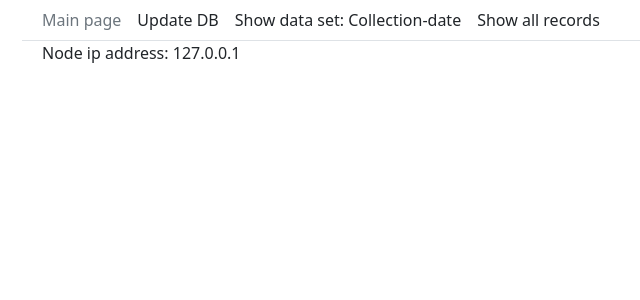
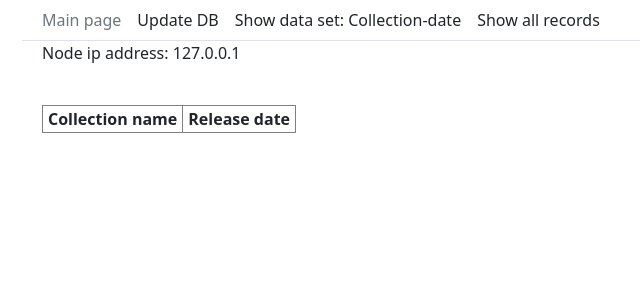
Before and after one commit to sofinan/api_hw, a Flask app: page /display in a window 1280 px wide. Shown: the top 300 px of the page, without its empty margins (48-688 px from the left). Run offline with Flask 2, Linux system fonts and the light colour scheme; data that the repository does not hold is empty.

Commit message:
table1 12

```diff
--- a/templates/display.html
+++ b/templates/display.html
@@ -4,7 +4,7 @@
 {% endblock %}
 
 {% block body %}
-<div class="container" style="padding-left:20px>
+<div class="container" style="padding-left:20px">
     <table>
        <tr>
           <th>Collection name</th>
```
